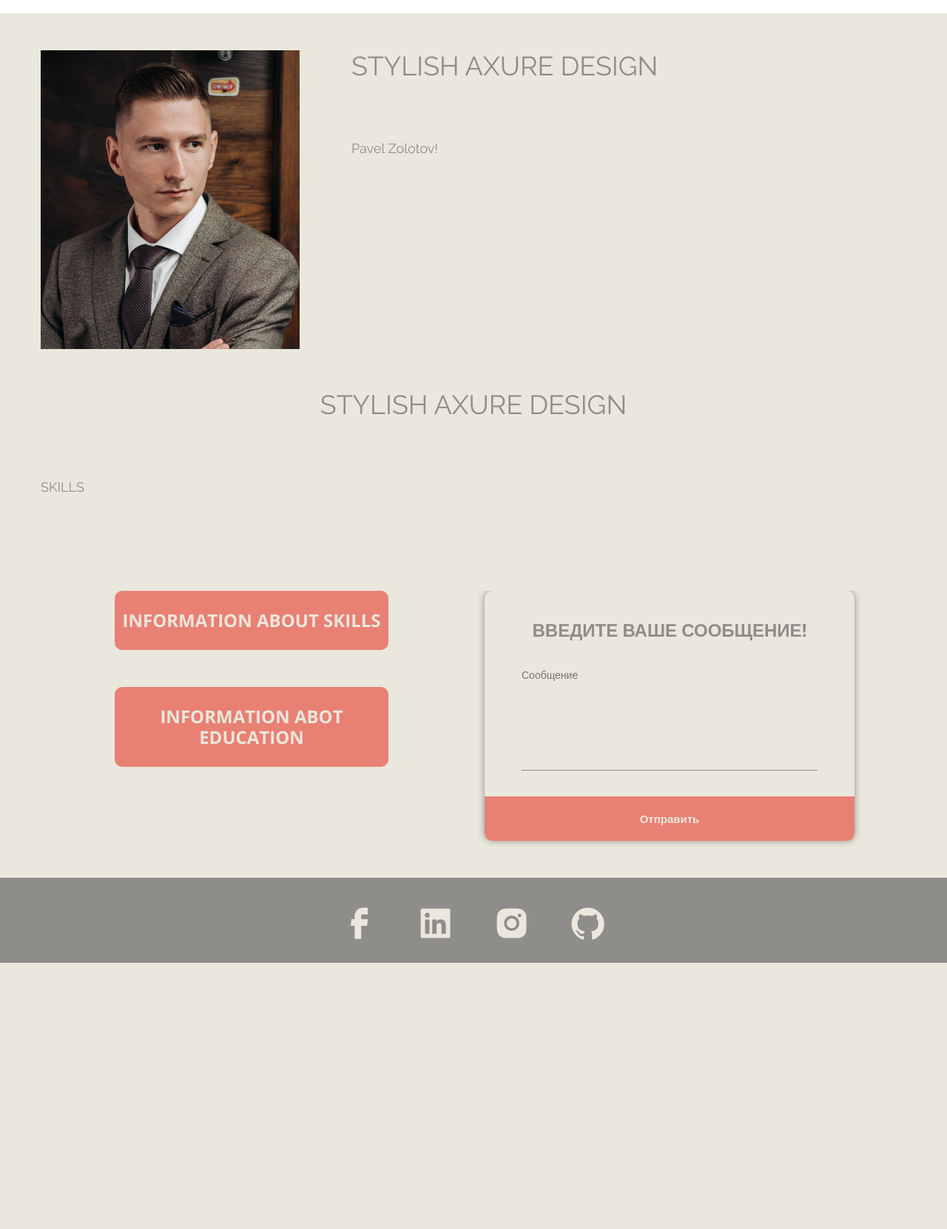
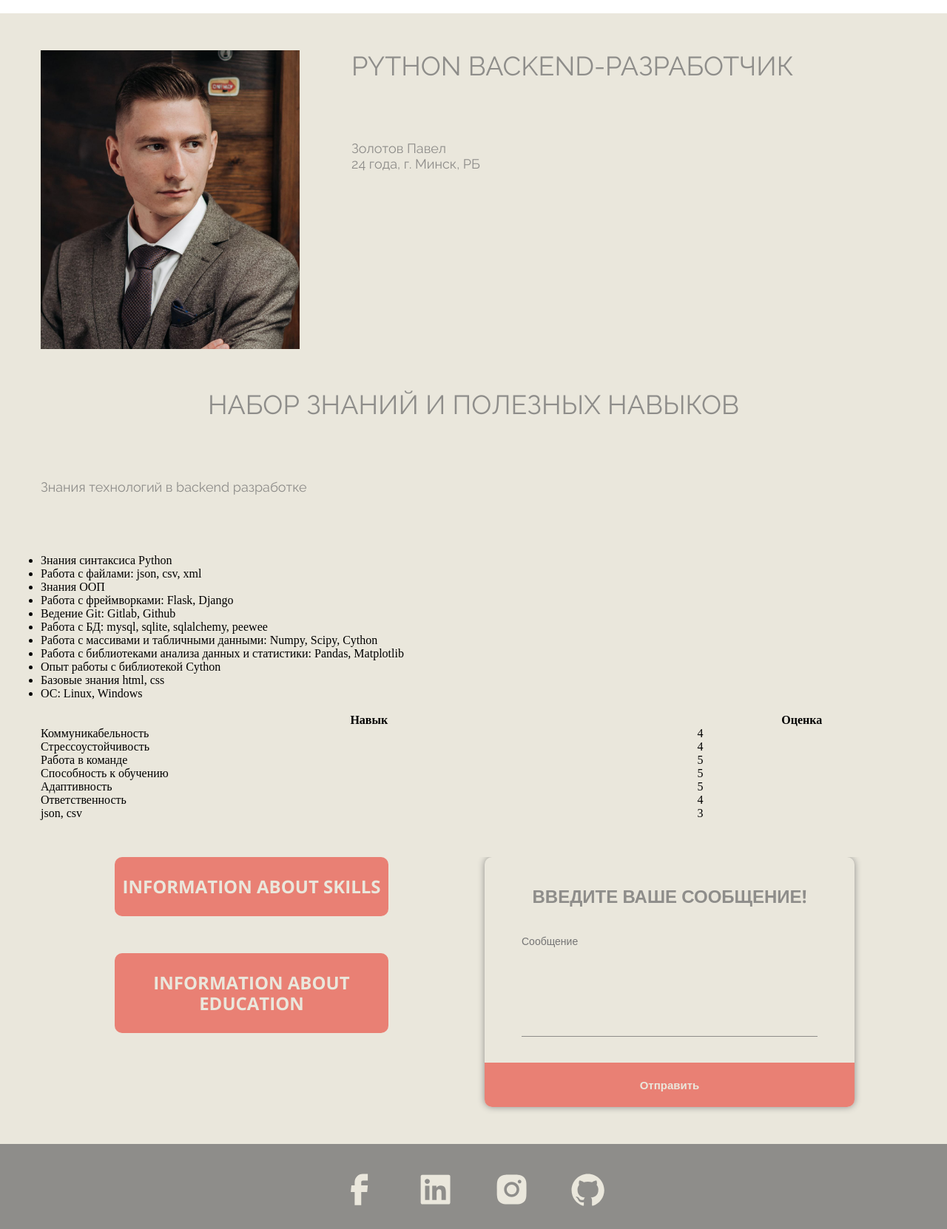
Before and after one commit to paulzolotov/Travel_service, a Django app: template hw_lesson 22/django_pr/my_cv/templates/my_cv/skills.html in a window 1280 px wide. Shown: the whole page at 74% size. Before the commit the page ends 1302 px from the top, so only its background shows below. Run offline with Django 3.2, Linux system fonts and the light colour scheme; the template is opened without the code that fills it, so the values that code supplies are empty.

Commit message:
add some information

```diff
--- a/hw_lesson 22/django_pr/my_cv/static/css/style.css
+++ b/hw_lesson 22/django_pr/my_cv/static/css/style.css
@@ -200,3 +200,9 @@
   justify-content: center;
   align-items: center;
 }
+/*таблица skills*/
+.info__table {
+    border: 1px solid e98074;
+    border-collapse: collapse;
+    width: 100%;
+    }
--- a/hw_lesson 22/django_pr/my_cv/templates/my_cv/base.html
+++ b/hw_lesson 22/django_pr/my_cv/templates/my_cv/base.html
@@ -30,14 +30,14 @@
             <img class="image__img" src="{% static "images/photo.jpg" %}" alt="photo">
           </div>
           <div class="image__wrapper-info">
-            <h2 class="image__header">stylish axure design</h2>
-            <p class="image__subtitle">Pavel Zolotov!</p>
+            <h2 class="image__header">Python Backend-разработчик</h2>
+            <p class="image__subtitle">Золотов Павел<br>24 года, г. Минск, РБ</p>
           </div>
         </div>
       </section>
       <section class="info">
         <div class="container container__info">
-          <h2 class="info__header">stylish axure design</h2>
+          <h2 class="info__header">{% block title_info %}{% endblock %}</h2>
           <p class="info__subtitle">{% block content %}{% endblock %}</p>
         </div>
       </section>
@@ -45,8 +45,8 @@
         <div class="container container__main">
           <div class="main__content">
             <div class="main__content-item main__content-item_info">
-              <button class="download__btn download__btn-top" >Information about skills</button>
-              <button class="download__btn" onclick="window.location.href = 'edu/';">Information abot education</button>
+              <button class="download__btn download__btn-top" onclick="window.location.href = 'skills/';">Information about skills</button>
+              <button class="download__btn" onclick="window.location.href = 'edu/';">Information about education</button>
             </div>
             <div class="main__content-item main__content-item_form">
               <form class="main__form" action="sign-in/" method="post">
--- a/hw_lesson 22/django_pr/my_cv/templates/my_cv/index.html
+++ b/hw_lesson 22/django_pr/my_cv/templates/my_cv/index.html
@@ -1,5 +1,9 @@
 <!DOCTYPE html>
 {% extends "my_cv/base.html" %}
+{% block title_info%}
+Обо мне
+{% endblock %}
 {% block content %}
-HOME PAGE
+Инженер-программист с 4-летним опытом работы.<br> В данный момент прохожу курс "Python разработчик" от школы программирования
+TeachMeSkills.
 {% endblock %}
--- a/hw_lesson 22/django_pr/my_cv/templates/my_cv/skills.html
+++ b/hw_lesson 22/django_pr/my_cv/templates/my_cv/skills.html
@@ -1,5 +1,55 @@
 <!DOCTYPE html>
 {% extends "my_cv/base.html" %}
+{% block title_info%}
+Набор знаний и полезных навыков
+{% endblock %}
 {% block content %}
-SKILLS
+Знания технологий в backend разработке<br>
+<ul>
+	<li>Знания синтаксиса Python</li>
+	<li>Работа с файлами: json, csv, xml</li>
+	<li>Знания ООП</li>
+	<li>Работа с фреймворками: Flask, Django</li>
+	<li>Ведение Git: Gitlab, Github</li>
+	<li>Работа с БД: mysql, sqlite, sqlalchemy, peewee</li>
+	<li>Работа с массивами и табличными данными: Numpy, Scipy, Cython</li>
+	<li>Работа с библиотеками анализа данных и статистики: Pandas, Matplotlib</li>
+	<li>Опыт работы с библиотекой Cython</li>
+	<li>Базовые знания html, css</li>
+	<li>ОС: Linux, Windows</li>
+</ul>
+<table class="info__table">
+<tr>
+	<th>Навык</th>
+	<th>Оценка</th>
+</tr>
+<tr>
+	<td>Коммуникабельность</td>
+	<td>4</td><br>
+</tr>
+<tr>
+	<td>Стрессоустойчивость</td>
+	<td>4</td>
+</tr>
+<tr>
+	<td>Работа в команде</td>
+	<td>5</td>
+</tr>
+<tr>
+	<td>Способность к обучению</td>
+	<td>5</td>
+</tr>
+<tr>
+	<td>Адаптивность</td>
+	<td>5</td>
+</tr>
+<tr>
+	<td>Ответственность</td>
+	<td>4</td>
+</tr>
+<tr>
+	<td>json, csv</td>
+	<td>3</td>
+</tr>
+</table>
 {% endblock %}
```
Also changed, not shown: hw_lesson 22/django_pr/my_cv/templates/my_cv/edu.html (+17 -1 lines).
